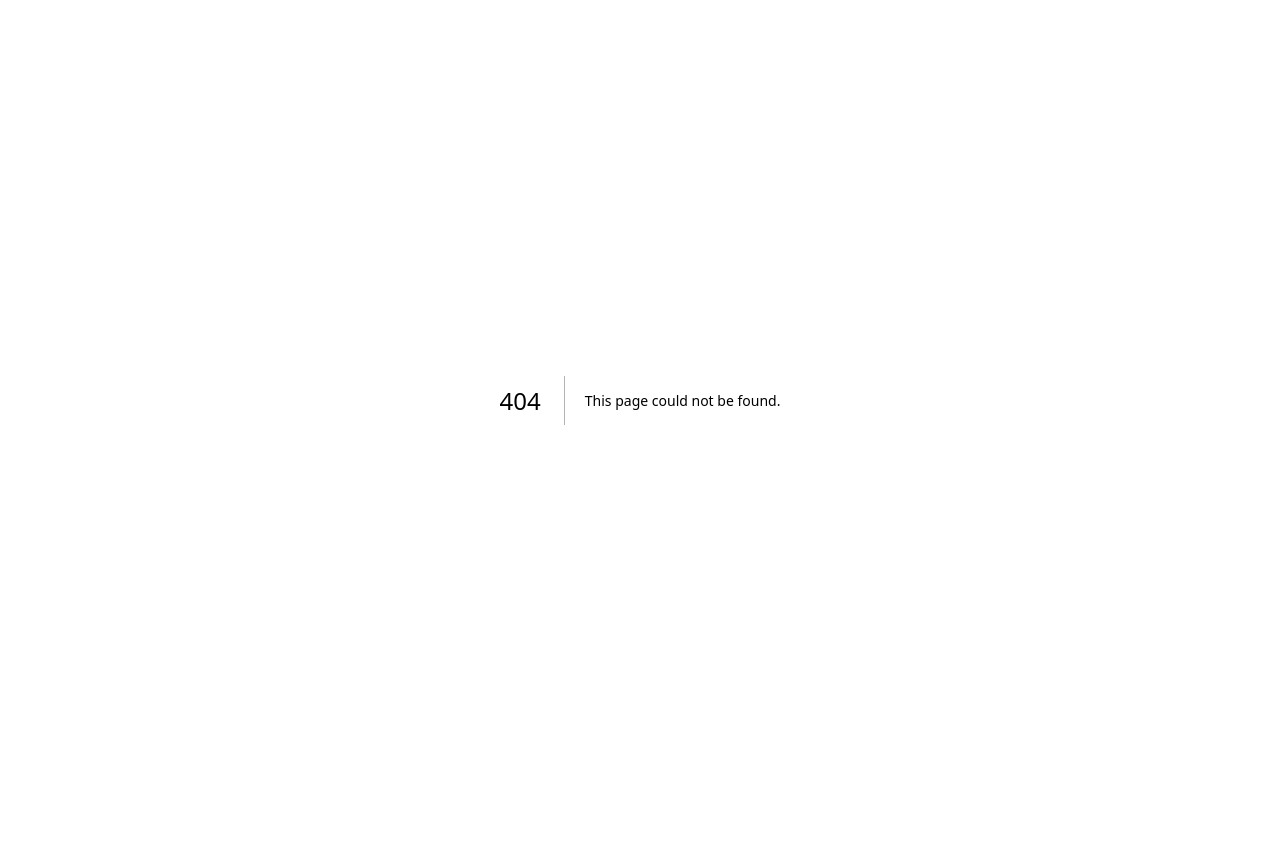
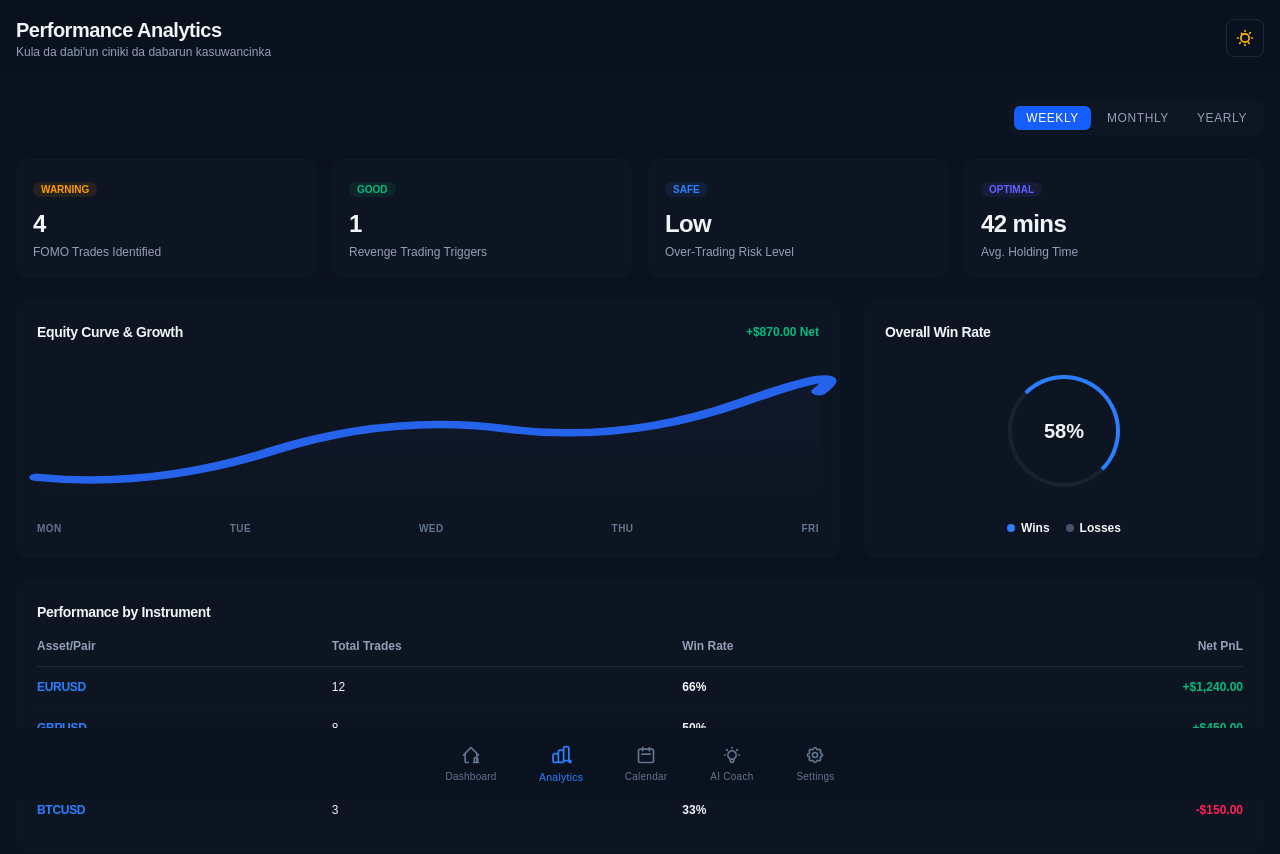
Before and after one commit to alajiradar/tradejai, a Next.js app: page /analytics in a window 1280 px wide. Before the commit this address had no page. Shown: the top 854 px of the page. Before the commit the page ends 800 px from the top, so only its background shows below. Built offline with nearby package versions, Linux system fonts and the light colour scheme.

Commit message:
analytics

```diff
--- /dev/null
+++ b/app/analytics/page.tsx
@@ -0,0 +1,156 @@
+'use client';
+
+import React, { useState } from 'react';
+import BottomNav from '@/components/BottomNav';
+
+export default function Analytics() {
+  const [isDark, setIsDark] = useState(true);
+  const [activeTab, setActiveTab] = useState<'dashboard' | 'analytics' | 'calendar' | 'ai-coach' | 'settings'>('analytics');
+  const [timeframe, setTimeframe] = useState<'weekly' | 'monthly' | 'yearly'>('weekly');
+
+  // Bayanan kwaikwayo (Mock Data) don tsara UI/UX na sashen Analytics
+  const behavioralStats = [
+    { name: 'FOMO Trades Identified', value: '4', status: 'Warning', color: 'text-amber-500', bg: 'bg-amber-500/10' },
+    { name: 'Revenge Trading Triggers', value: '1', status: 'Good', color: 'text-emerald-500', bg: 'bg-emerald-500/10' },
+    { name: 'Over-Trading Risk Level', value: 'Low', status: 'Safe', color: 'text-blue-500', bg: 'bg-blue-500/10' },
+    { name: 'Avg. Holding Time', value: '42 mins', status: 'Optimal', color: 'text-indigo-500', bg: 'bg-indigo-500/10' },
+  ];
+
+  const assetPerformance = [
+    { pair: 'EURUSD', trades: 12, winRate: '66%', pnl: '+$1,240.00', isProfit: true },
+    { pair: 'GBPUSD', trades: 8, winRate: '50%', pnl: '+$450.00', isProfit: true },
+    { pair: 'NAS100', trades: 5, winRate: '20%', pnl: '-$820.00', isProfit: false },
+    { pair: 'BTCUSD', trades: 3, winRate: '33%', pnl: '-$150.00', isProfit: false },
+  ];
+
+  return (
+    <div className={`min-h-screen pb-24 transition-colors duration-300 ${isDark ? 'bg-[#0b121f]' : 'bg-slate-50'} ${isDark ? 'text-slate-100' : 'text-slate-900'}`}>
+
+      {/* HEADER */}
+      <header className={`sticky top-0 z-40 px-4 py-4 backdrop-blur-md border-b flex justify-between items-center ${isDark ? 'bg-[#0b121f]/80 border-slate-900/60' : 'bg-white/80 border-slate-200'}`}>
+        <div>
+          <h1 className="text-xl font-bold tracking-tight">Performance Analytics</h1>
+          <p className={`text-xs ${isDark ? 'text-slate-400' : 'text-slate-500'}`}>Kula da dabi'un ciniki da dabarun kasuwancinka</p>
+        </div>
+        <button onClick={() => setIsDark(!isDark)} className={`p-2 rounded-lg border transition-all ${isDark ? 'border-slate-800 hover:bg-slate-800 text-amber-400' : 'border-slate-200 hover:bg-slate-100 text-slate-700'}`}>
+          {isDark ? (
+            <svg className="w-5 h-5" fill="none" viewBox="0 0 24 24" stroke="currentColor"><path strokeLinecap="round" strokeLinejoin="round" strokeWidth={2} d="M12 3v1m0 16v1m9-9h-1M4 12H3m15.364-6.364l-.707.707M6.343 17.657l-.707.707M16.243 17.657l.707.707M7.757 6.343l.707.707M12 7a5 5 0 100 10 5 5 0 000-10z" /></svg>
+          ) : (
+            <svg className="w-5 h-5" fill="none" viewBox="0 0 24 24" stroke="currentColor"><path strokeLinecap="round" strokeLinejoin="round" strokeWidth={2} d="M20.354 15.354A9 9 0 018.646 3.646 9.003 9.003 0 0012 21a9.003 9.003 0 008.354-5.646z" /></svg>
+          )}
+        </button>
+      </header>
+
+      <main className="max-w-7xl mx-auto px-4 pt-6 space-y-6">
+
+        {/* TIMEFRAME SELECTOR */}
+        <div className="flex justify-end">
+          <div className={`p-1 rounded-lg border flex gap-1 ${isDark ? 'bg-[#121926]/60 border-slate-900' : 'bg-white border-slate-200'}`}>
+            {(['weekly', 'monthly', 'yearly'] as const).map((t) => (
+              <button
+                key={t}
+                onClick={() => setTimeframe(t)}
+                className={`px-3 py-1 text-xs font-medium rounded-md uppercase tracking-wider transition-all ${
+                  timeframe === t
+                    ? 'bg-blue-600 text-white shadow'
+                    : `${isDark ? 'text-slate-400 hover:text-slate-200' : 'text-slate-600 hover:text-slate-900'}`
+                }`}
+              >
+                {t}
+              </button>
+            ))}
+          </div>
+        </div>
+
+        {/* BEHAVIORAL & PSYCHOLOGY MATRIX (Almanac na Dabi'u) */}
+        <div className="grid grid-cols-2 lg:grid-cols-4 gap-4">
+          {behavioralStats.map((stat, idx) => (
+            <div key={idx} className={`p-4 rounded-xl border ${isDark ? 'bg-[#121926]/40 border-slate-900' : 'bg-white border-slate-100'}`}>
+              <span className={`text-[10px] font-semibold uppercase px-2 py-0.5 rounded-full ${stat.bg} ${stat.color}`}>
+                {stat.status}
+              </span>
+              <h4 className="text-2xl font-bold tracking-tight mt-2">{stat.value}</h4>
+              <p className={`text-xs mt-1 font-medium ${isDark ? 'text-slate-400' : 'text-slate-500'}`}>{stat.name}</p>
+            </div>
+          ))}
+        </div>
+
+        {/* VISUAL CHARTS PLACEHOLDER */}
+        <div className="grid grid-cols-1 lg:grid-cols-3 gap-6">
+
+          {/* Main Win/Loss Consistency Chart */}
+          <div className={`lg:col-span-2 p-5 rounded-xl border flex flex-col justify-between h-64 ${isDark ? 'bg-[#121926]/40 border-slate-900' : 'bg-white border-slate-100'}`}>
+            <div className="flex justify-between items-center">
+              <h3 className="text-sm font-bold tracking-tight">Equity Curve & Growth</h3>
+              <span className="text-xs text-emerald-500 font-semibold">+$870.00 Net</span>
+            </div>
+            {/* Minimal Premium Line Graphic Simulation using SVG */}
+            <div className="w-full h-32 flex items-end pt-4">
+              <svg className="w-full h-full overflow-visible" viewBox="0 0 100 30" preserveAspectRatio="none">
+                <path d="M0,25 Q15,28 30,18 T60,12 T90,5 T100,2" fill="none" stroke="#2563eb" strokeWidth="2" strokeLinecap="round" />
+                <path d="M0,25 Q15,28 30,18 T60,12 T90,5 T100,2 L100,30 L0,30 Z" fill="url(#chart-gradient)" opacity="0.05" />
+                <defs>
+                  <linearGradient id="chart-gradient" x1="0" y1="0" x2="0" y2="1">
+                    <stop offset="0%" stopColor="#2563eb" />
+                    <stop offset="100%" stopColor="#2563eb" stopOpacity="0" />
+                  </linearGradient>
+                </defs>
+              </svg>
+            </div>
+            <div className={`flex justify-between text-[10px] uppercase tracking-wider font-semibold ${isDark ? 'text-slate-500' : 'text-slate-400'}`}>
+              <span>Mon</span><span>Tue</span><span>Wed</span><span>Thu</span><span>Fri</span>
+            </div>
+          </div>
+
+          {/* Win Rate Distribution Circle */}
+          <div className={`p-5 rounded-xl border flex flex-col justify-between ${isDark ? 'bg-[#121926]/40 border-slate-900' : 'bg-white border-slate-100'}`}>
+            <h3 className="text-sm font-bold tracking-tight">Overall Win Rate</h3>
+            <div className="relative flex items-center justify-center my-auto">
+              {/* Circular progress display */}
+              <div className="w-28 h-28 rounded-full border-4 border-slate-700/30 flex items-center justify-center border-t-blue-500 border-r-blue-500">
+                <span className="text-xl font-black">58%</span>
+              </div>
+            </div>
+            <div className="flex justify-center gap-4 text-xs font-semibold">
+              <div className="flex items-center gap-1.5"><span className="w-2 h-2 rounded-full bg-blue-500"></span> Wins</div>
+              <div className="flex items-center gap-1.5"><span className="w-2 h-2 rounded-full bg-slate-600"></span> Losses</div>
+            </div>
+          </div>
+        </div>
+
+        {/* ASSET PERFORMANCE TABLE */}
+        <div className={`p-4 sm:p-5 rounded-xl border ${isDark ? 'bg-[#121926]/40 border-slate-900' : 'bg-white border-slate-100'}`}>
+          <h3 className="text-sm font-bold tracking-tight mb-4">Performance by Instrument</h3>
+          <div className="overflow-x-auto">
+            <table className="w-full text-left text-xs border-collapse">
+              <thead>
+                <tr className={`border-b ${isDark ? 'border-slate-800 text-slate-400' : 'border-slate-200 text-slate-500'} font-semibold`}>
+                  <th className="pb-3">Asset/Pair</th>
+                  <th className="pb-3">Total Trades</th>
+                  <th className="pb-3">Win Rate</th>
+                  <th className="pb-3 text-right">Net PnL</th>
+                </tr>
+              </thead>
+              <tbody className="divide-y divide-slate-800/20">
+                {assetPerformance.map((item, idx) => (
+                  <tr key={idx} className="hover:bg-slate-500/5 transition-colors">
+                    <td className="py-3 font-bold tracking-tight text-blue-500">{item.pair}</td>
+                    <td className="py-3 font-medium">{item.trades}</td>
+                    <td className="py-3 font-semibold">{item.winRate}</td>
+                    <td className={`py-3 font-bold text-right ${item.isProfit ? 'text-emerald-500' : 'text-rose-500'}`}>
+                      {item.pnl}
+                    </td>
+                  </tr>
+                ))}
+              </tbody>
+            </table>
+          </div>
+        </div>
+
+      </main>
+
+      {/* BOTTOM NAVIGATION */}
+      <BottomNav isDark={isDark} />
+    </div>
+  );
+}
--- a/app/page.tsx
+++ b/app/page.tsx
@@ -194,7 +194,7 @@ export default function Home() {
       )}
 
       {/* BOTTOM NAVIGATION BAR */}
-      <BottomNav activeTab={activeTab} setActiveTab={setActiveTab} isDark={isDark} />
+      <BottomNav isDark={isDark} />
     </div>
   );
 }
--- a/components/BottomNav.tsx
+++ b/components/BottomNav.tsx
@@ -1,86 +1,68 @@
 'use client';
 
 import React from 'react';
+import Link from 'next/link';
+import { usePathname } from 'next/navigation';
 
 interface BottomNavProps {
-  activeTab: 'dashboard' | 'analytics' | 'calendar' | 'ai-coach' | 'settings';
-  setActiveTab: (tab: any) => void;
   isDark: boolean;
 }
 
-export default function BottomNav({ activeTab, setActiveTab, isDark }: BottomNavProps) {
+export default function BottomNav({ isDark }: BottomNavProps) {
+  const pathname = usePathname();
 
-  // Tsarin Icons na Ma'aikata na Kwararre (Clean Vector Layout)
+  // Professional Navigation Items structure linked to real folder paths
   const navItems = [
-    {
-      id: 'dashboard',
-      label: 'Dashboard',
-      icon: (
+    { id: 'dashboard', label: 'Dashboard', path: '/', icon: (
       <svg className="w-5 h-5" fill="none" viewBox="0 0 24 24" stroke="currentColor">
-          <path strokeLinecap="round" strokeLinejoin="round" strokeWidth={2} d="M3 12l2-2m0 0l7-7 7 7M5 10v10a1 1 0 001 1h3m10-11l2 2m-2-2v10a1 1 0 01-1 1h-3m-6 0a1 1 0 001-1v-4a1 1 0 011-1h2a1 1 0 011 1v4a1 1 0 001 1m-6 0h6" />
+        <path strokeLinecap="round" strokeLinejoin="round" strokeWidth={2} d="M3 12l2-2m0 0l7-7 7 7M5 10v10a1 1 0 001 1h3m10-11l2 2m-2-2v10a1 1 0 01-1 1h3m-6 0a1 1 0 001-1v-4a1 1 0 011-1h2a1 1 0 011 1v4a1 1 0 001 1m-6 0h6" />
       </svg>
-      ),
-    },
-    {
-      id: 'analytics',
-      label: 'Analytics',
-      icon: (
+    )},
+    { id: 'analytics', label: 'Analytics', path: '/analytics', icon: (
       <svg className="w-5 h-5" fill="none" viewBox="0 0 24 24" stroke="currentColor">
-          <path strokeLinecap="round" strokeLinejoin="round" strokeWidth={2} d="M9 19v-6a2 2 0 00-2-2H5a2 2 0 00-2 2v6a2 2 0 002 2h2a2 2 0 002-2zm0 0V9a2 2 0 012-2h2a2 2 0 012 2v10m-6 0a2 2 0 002 2h2a2 2 0 002-2m0 0V5a2 2 0 012-2h2a2 2 0 012 2v14a2 2 0 01-2 2h-2a2 2 0 01-2-2z" />
+        <path strokeLinecap="round" strokeLinejoin="round" strokeWidth={2} d="M9 19v-6a2 2 0 00-2-2H5a2 2 0 00-2 2v6a2 2 0 002 2h2a2 2 0 002-2zm0 0V9a2 2 0 012-2h2a2 2 0 012 2v10m-6 0a2 2 0 002 2h2a2 2 0 002-2m0 0V5a2 2 0 012-2h2a2 2 0 012 2v14a2 2 0 002 2h2a2 2 0 002-2z" />
       </svg>
-      ),
-    },
-    {
-      id: 'calendar',
-      label: 'Calendar',
-      icon: (
+    )},
+    { id: 'calendar', label: 'Calendar', path: '#', icon: (
       <svg className="w-5 h-5" fill="none" viewBox="0 0 24 24" stroke="currentColor">
         <path strokeLinecap="round" strokeLinejoin="round" strokeWidth={2} d="M8 7V3m8 4V3m-9 8h10M5 21h14a2 2 0 002-2V7a2 2 0 00-2-2H5a2 2 0 00-2 2v12a2 2 0 002 2z" />
       </svg>
-      ),
-    },
-    {
-      id: 'ai-coach',
-      label: 'AI Coach',
-      icon: (
+    )},
+    { id: 'ai-coach', label: 'AI Coach', path: '#', icon: (
       <svg className="w-5 h-5" fill="none" viewBox="0 0 24 24" stroke="currentColor">
         <path strokeLinecap="round" strokeLinejoin="round" strokeWidth={2} d="M9.663 17h4.673M12 3v1m6.364 1.636l-.707.707M21 12h-1M4 12H3m3.343-5.657l-.707-.707m2.828 9.9a5 5 0 117.072 0l-.548.547A3.374 3.374 0 0014 18.469V19a2 2 0 11-4 0v-.531c0-.895-.356-1.754-.988-2.386l-.548-.547z" />
       </svg>
-      ),
-    },
-    {
-      id: 'settings',
-      label: 'Settings',
-      icon: (
+    )},
+    { id: 'settings', label: 'Settings', path: '#', icon: (
       <svg className="w-5 h-5" fill="none" viewBox="0 0 24 24" stroke="currentColor">
         <path strokeLinecap="round" strokeLinejoin="round" strokeWidth={2} d="M10.325 4.317c.426-1.756 2.924-1.756 3.35 0a1.724 1.724 0 002.573 1.066c1.543-.94 3.31.826 2.37 2.37a1.724 1.724 0 001.065 2.572c1.756.426 1.756 2.924 0 3.35a1.724 1.724 0 00-1.066 2.573c.94 1.543-.826 3.31-2.37 2.37a1.724 1.724 0 00-2.572 1.065c-.426 1.756-2.924 1.756-3.35 0a1.724 1.724 0 00-2.573-1.066c-1.543.94-3.31-.826-2.37-2.37a1.724 1.724 0 00-1.065-2.572c-1.756-.426-1.756-2.924 0-3.35a1.724 1.724 0 001.066-2.573c-.94-1.543.826-3.31 2.37-2.37.996.608 2.296.07 2.572-1.065z" />
         <path strokeLinecap="round" strokeLinejoin="round" strokeWidth={2} d="M15 12a3 3 0 11-6 0 3 3 0 016 0z" />
       </svg>
-      ),
-    },
+    )}
   ];
 
   return (
-    <nav className={`fixed bottom-0 left-0 right-0 z-40 border-t px-2 pb-5 pt-2 flex justify-around items-center backdrop-blur-lg shadow-xl ${isDark ? 'bg-[#0b121f]/90 border-slate-850 text-slate-400' : 'bg-white/95 border-slate-200 text-slate-500'}`}>
+    <div className={`fixed bottom-0 left-0 right-0 border-t z-50 transition-colors duration-300 ${isDark ? 'bg-[#0b121f]' : 'bg-white'} ${isDark ? 'border-slate-900/60' : 'border-slate-200'}`}>
+      <div className="max-w-md mx-auto flex justify-around py-2 px-2">
         {navItems.map((item) => {
-        const isActive = activeTab === item.id;
+          // Dynamic active state determination based on browser URL path
+          const isActive = pathname === item.path;
           return (
-          <button
+            <Link
               key={item.id}
-            onClick={() => setActiveTab(item.id)}
-            className={`flex flex-col items-center gap-1 py-1 px-3 rounded-xl transition-all duration-200 ${
+              href={item.path}
+              className={`flex flex-col items-center gap-1 p-2 rounded-xl transition-all duration-200 ${
                 isActive
-                ? 'text-blue-500 font-medium scale-105'
-                : isDark ? 'hover:text-slate-200 hover:bg-slate-800/30' : 'hover:text-slate-900 hover:bg-slate-100'
+                  ? 'text-blue-500 scale-105 font-semibold'
+                  : `${isDark ? 'text-slate-500 hover:text-slate-300' : 'text-slate-400 hover:text-slate-700'}`
               }`}
             >
-            <div className={`transition-transform duration-200 ${isActive ? 'scale-110 text-blue-500' : ''}`}>
               {item.icon}
-            </div>
-            <span className="text-[10px] tracking-tight">{item.label}</span>
-          </button>
+              <span className="text-[10px] tracking-wide font-medium">{item.label}</span>
+            </Link>
           );
         })}
-    </nav>
+      </div>
+    </div>
   );
 }
```
Lines whose indentation alone changed are shown as unchanged.
